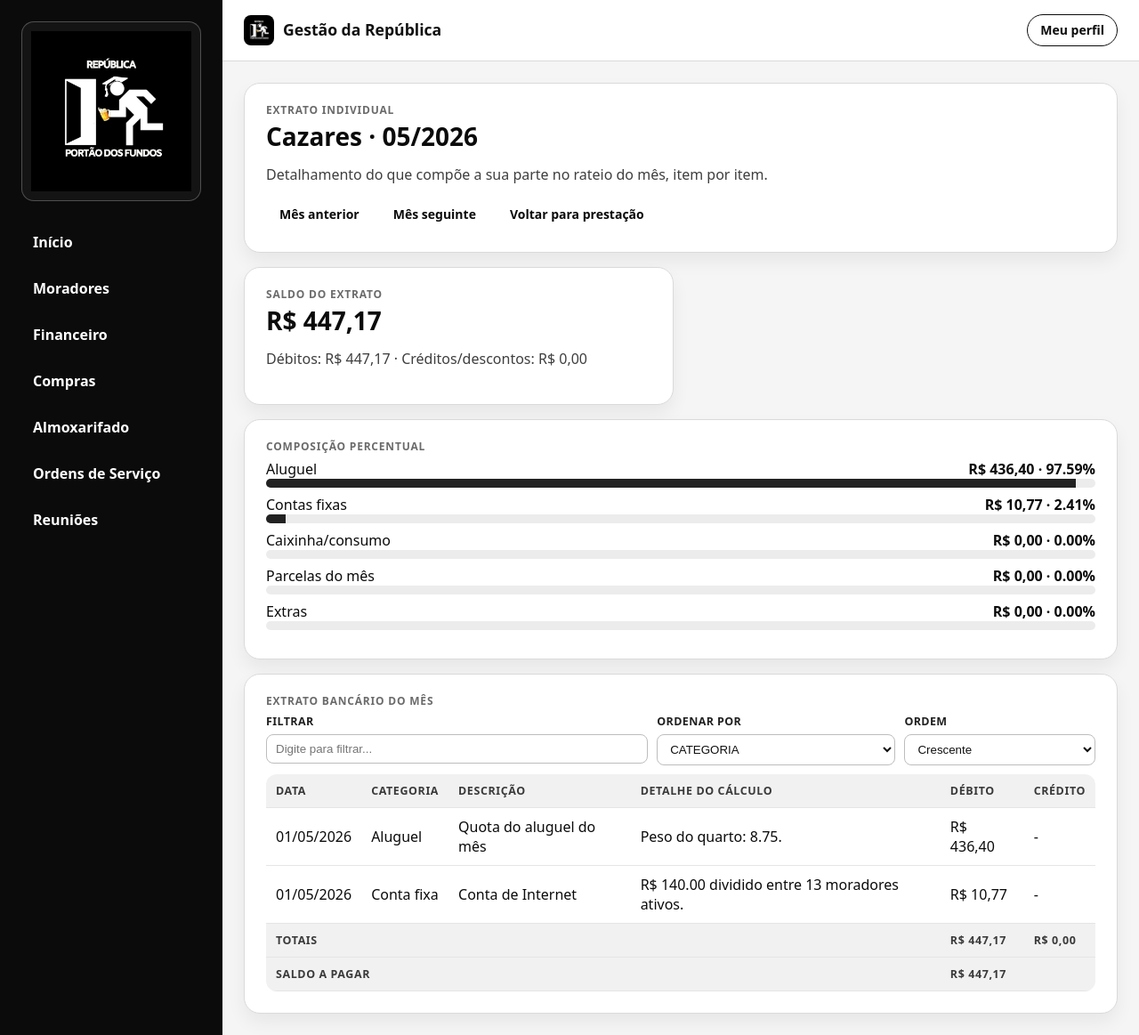
After one commit to flavioeduardo670/rpf, a Django app: page /financeiro/prestacao-contas/morador/7/ in a window 1280 px wide. The commit adds this page. Shown: the whole page at 89% size. Run offline with Django 5.2, Linux system fonts and the light colour scheme; a user stored in the database is signed in; data comes from the database, SQL or seed files in the repository; tables that the repository leaves empty hold one stand-in row (values such as "Sample post"); parts of the project's set-up code (start-up, migrations or seed data) failed here and were passed over.

Commit message:
Isola contas fixas por mês no financeiro

```diff
--- /dev/null
+++ b/core/templates/core/financeiro_prestacao_contas_detalhe.html
@@ -0,0 +1,74 @@
+{% extends 'core/base.html' %}
+{% block title %}Prestação de contas · {{ morador_label }} | ERP RPF{% endblock %}
+{% block content %}
+<section class="rpf-dashboard-grid" style="gap:16px;">
+  <article class="rpf-card" style="grid-column:1/-1;">
+    <p class="rpf-kpi__label">Extrato individual</p>
+    <h1 class="rpf-kpi__value">{{ morador_label }} · {{ mes_referencia|date:'m/Y' }}</h1>
+    <p>Detalhamento do que compõe a sua parte no rateio do mês, item por item.</p>
+    <div style="display:flex; gap:8px; flex-wrap:wrap; margin-top:8px;">
+      <a href="{% url 'financeiro_prestacao_contas_morador' item.morador.id %}?mes={{ mes_anterior|date:'Y-m' }}" class="rpf-btn rpf-btn--ghost">Mês anterior</a>
+      <a href="{% url 'financeiro_prestacao_contas_morador' item.morador.id %}?mes={{ mes_proximo|date:'Y-m' }}" class="rpf-btn rpf-btn--ghost">Mês seguinte</a>
+      <a href="{% url 'financeiro_prestacao_contas' %}?mes={{ mes_referencia|date:'Y-m' }}" class="rpf-btn rpf-btn--ghost">Voltar para prestação</a>
+    </div>
+  </article>
+
+  <article class="rpf-card" style="grid-column: span 2;">
+    <p class="rpf-kpi__label">Saldo do extrato</p>
+    <h2 class="rpf-kpi__value">R$ {{ saldo_extrato|floatformat:2 }}</h2>
+    <p>Débitos: R$ {{ total_debitos|floatformat:2 }} · Créditos/descontos: R$ {{ total_creditos|floatformat:2 }}</p>
+  </article>
+  <article class="rpf-card" style="grid-column: span 4;">
+    <p class="rpf-kpi__label">Composição percentual</p>
+    {% for c in composicao %}
+      <div style="margin-bottom:8px;">
+        <div style="display:flex;justify-content:space-between;"><span>{{ c.label }}</span><strong>R$ {{ c.valor|floatformat:2 }} · {{ c.percentual }}%</strong></div>
+        <div style="height:10px;background:#ececec;border-radius:999px;overflow:hidden;"><div style="height:100%;width:{{ c.percentual }}%;background:#222;"></div></div>
+      </div>
+    {% endfor %}
+  </article>
+
+  <article class="rpf-card" style="grid-column:1/-1;">
+    <p class="rpf-kpi__label">Extrato bancário do mês</p>
+    <div style="overflow:auto;">
+      <table class="rpf-table" style="width:100%; min-width:920px;">
+        <thead>
+          <tr>
+            <th>Data</th>
+            <th>Categoria</th>
+            <th>Descrição</th>
+            <th>Detalhe do cálculo</th>
+            <th>Débito</th>
+            <th>Crédito</th>
+          </tr>
+        </thead>
+        <tbody>
+          {% for lancamento in lancamentos %}
+          <tr>
+            <td>{{ lancamento.data|date:'d/m/Y' }}</td>
+            <td>{{ lancamento.categoria }}</td>
+            <td>{{ lancamento.descricao }}</td>
+            <td>{{ lancamento.detalhe|default:'-' }}</td>
+            <td>{% if lancamento.tipo == 'debito' %}R$ {{ lancamento.valor|floatformat:2 }}{% else %}-{% endif %}</td>
+            <td>{% if lancamento.tipo == 'credito' %}R$ {{ lancamento.valor|floatformat:2 }}{% else %}-{% endif %}</td>
+          </tr>
+          {% empty %}
+          <tr><td colspan="6">Nenhum lançamento encontrado para este mês.</td></tr>
+          {% endfor %}
+        </tbody>
+        <tfoot>
+          <tr>
+            <th colspan="4">Totais</th>
+            <th>R$ {{ total_debitos|floatformat:2 }}</th>
+            <th>R$ {{ total_creditos|floatformat:2 }}</th>
+          </tr>
+          <tr>
+            <th colspan="4">Saldo a pagar</th>
+            <th colspan="2">R$ {{ saldo_extrato|floatformat:2 }}</th>
+          </tr>
+        </tfoot>
+      </table>
+    </div>
+  </article>
+</section>
+{% endblock %}
--- a/core/urls.py
+++ b/core/urls.py
@@ -16,6 +16,8 @@ urlpatterns = [
     path('moradores/exportar/', views.exportar_moradores_csv, name='exportar_moradores_csv'),
     path('financeiro/', views.financeiro_home, name='financeiro'),
     path('financeiro/aluguel/', views.financeiro, name='financeiro_aluguel'),
+    path('financeiro/prestacao-contas/', views.financeiro_prestacao_contas, name='financeiro_prestacao_contas'),
+    path('financeiro/prestacao-contas/morador/<int:morador_id>/', views.financeiro_prestacao_contas_morador, name='financeiro_prestacao_contas_morador'),
     path('financeiro/exportar/', views.exportar_financeiro_csv, name='exportar_financeiro_csv'),
     path('financeiro/notas/<int:nota_id>/pagar/', views.pagar_nota, name='pagar_nota'),
     path('financeiro/parcelas/<int:parcela_id>/pagar/', views.pagar_parcela, name='pagar_parcela'),
--- a/core/views/__init__.py
+++ b/core/views/__init__.py
@@ -10,6 +10,8 @@ from .financeiro import (
     exportar_financeiro_csv,
     financeiro,
     financeiro_home,
+    financeiro_prestacao_contas,
+    financeiro_prestacao_contas_morador,
     pagar_nota,
     pagar_parcela,
     ver_comprovante_pagamento,
--- a/core/views/financeiro.py
+++ b/core/views/financeiro.py
@@ -15,7 +15,7 @@ from django.views.decorators.http import require_POST
 from core.forms import (
     AjusteMoradorForm,
     ConfiguracaoFinanceiraForm,
-    ContaFixaForm,
+    ContaFixaMensalForm,
     DescontoMensalForm,
     PendenciaMensalItemForm,
     apply_form_config,
@@ -26,7 +26,7 @@ from core.models import (
     Comodo,
     ComprovantePagamentoMorador,
     ConfiguracaoFinanceira,
-    ContaFixa,
+    ContaFixaMensal,
     LocalArmazenamento,
     Mensalidade,
     Morador,
@@ -39,13 +39,13 @@ from core.models import (
     Setor,
 )
 from core.services.estoque import garantir_setores_e_locais_base
-from core.services.financeiro import calcular_rateio_financeiro, resolver_mes_referencia
+from core.services.financeiro import calcular_rateio_financeiro, garantir_contas_fixas_mensais, resolver_mes_referencia
 
 from .common import can_edit, setor_required
 from .common import get_user_morador
 
 
-ContaFixaFormSet = forms.modelformset_factory(ContaFixa, form=ContaFixaForm, extra=1, can_delete=True)
+ContaFixaMensalFormSet = forms.modelformset_factory(ContaFixaMensal, form=ContaFixaMensalForm, extra=1, can_delete=True)
 AjusteMoradorFormSet = forms.modelformset_factory(AjusteMorador, form=AjusteMoradorForm, extra=1, can_delete=True)
 PendenciaMensalItemFormSet = forms.modelformset_factory(PendenciaMensalItem, form=PendenciaMensalItemForm, extra=1, can_delete=True)
 
@@ -136,8 +136,8 @@ def financeiro_home(request):
         {
             'titulo': 'Prestação de contas',
             'descricao': 'Consolidação de despesas e prestação por período.',
-            'url': '',
-            'status': 'Em breve',
+            'url': redirect('financeiro_prestacao_contas').url,
+            'status': 'Ativo',
         },
         {
             'titulo': 'Fluxo de caixa',
@@ -154,6 +154,231 @@ def financeiro_home(request):
     ]
     return render(request, 'core/financeiro_home.html', {'modulos': modulos})
 
+
+
+
+
+def _usuario_pode_ver_prestacao_geral(request):
+    if request.user.is_superuser or request.user.groups.filter(name='Financeiro').exists():
+        return True
+    return can_edit(request, 'acesso_financeiro_visualizar') or can_edit(request, 'acesso_financeiro_editar')
+
+
+def _usuario_pode_ver_extrato_morador(request, morador_id):
+    if _usuario_pode_ver_prestacao_geral(request):
+        return True
+    morador_logado = get_user_morador(request.user)
+    return bool(morador_logado and morador_logado.id == morador_id)
+
+
+def _valor_percentual(valor, total):
+    percentual = (valor / total * Decimal('100')) if total else Decimal('0.00')
+    return f"{percentual.quantize(Decimal('0.01'))}"
+
+
+def _dividir_valor_por_moradores(valor, quantidade):
+    if not quantidade:
+        return Decimal('0.00')
+    return (valor / quantidade).quantize(Decimal('0.01'))
+
+
+def _moradores_participantes_parcela(parcela, moradores_ativos):
+    excluidos_ids = {item.morador_id for item in parcela.rateio_exclusoes.all()}
+    participantes = [morador for morador in moradores_ativos if morador.id not in excluidos_ids]
+    return participantes or moradores_ativos
+
+
+def _valor_parcela_para_morador(parcela, morador, participantes):
+    if not participantes or morador.id not in {participante.id for participante in participantes}:
+        return Decimal('0.00')
+    valor_total = parcela.valor or Decimal('0.00')
+    valor_base = (valor_total / len(participantes)).quantize(Decimal('0.01'))
+    participante_ids = [participante.id for participante in participantes]
+    if morador.id == participante_ids[-1]:
+        return (valor_total - (valor_base * (len(participantes) - 1))).quantize(Decimal('0.01'))
+    return valor_base
+
+
+def _montar_extrato_morador(resumo, item, mes_referencia):
+    morador = item['morador']
+    moradores_ativos = resumo['moradores_ativos']
+    total_moradores = resumo['total_moradores_ativos']
+    lancamentos = []
+
+    def adicionar(data, categoria, descricao, valor, tipo='debito', detalhe=''):
+        valor = (valor or Decimal('0.00')).quantize(Decimal('0.01'))
+        if valor == Decimal('0.00'):
+            return
+        lancamentos.append({
+            'data': data,
+            'categoria': categoria,
+            'descricao': descricao,
+            'detalhe': detalhe,
+            'tipo': tipo,
+            'valor': valor,
+        })
+
+    adicionar(
+        mes_referencia,
+        'Aluguel',
+        'Quota do aluguel do mês',
+        item['aluguel'],
+        detalhe=f"Peso do quarto: {morador.peso_quarto or Decimal('0.00')}.",
+    )
+
+    for conta, valor_morador in zip(resumo['contas_fixas'], item['fixas_detalhe']):
+        adicionar(
+            mes_referencia,
+            'Conta fixa',
+            conta.nome,
+            valor_morador,
+            detalhe=f"R$ {conta.valor.quantize(Decimal('0.01'))} dividido entre {total_moradores} moradores ativos.",
+        )
+
+    for parcela in resumo['parcelas_rateio']:
+        participantes = _moradores_participantes_parcela(parcela, moradores_ativos)
+        valor_morador = _valor_parcela_para_morador(parcela, morador, participantes)
+        if valor_morador == Decimal('0.00'):
+            continue
+        nota = parcela.nota
+        detalhes = [
+            f"Parcela {parcela.numero}",
+            f"mês de cobrança {parcela.mes_referencia.strftime('%m/%Y')}",
+            f"dividida entre {len(participantes)} morador(es)",
+        ]
+        if nota.fornecedor:
+            detalhes.append(f"fornecedor: {nota.fornecedor}")
+        if nota.tipo_item:
+            detalhes.append(f"tipo: {nota.tipo_item}")
+        adicionar(
+            nota.data_emissao or parcela.vencimento or mes_referencia,
+            'Parcelas do mês',
+            nota.descricao,
+            valor_morador,
+            detalhe='; '.join(detalhes) + '.',
+        )
+
+    for pendencia in resumo['pendencias_items']:
+        valor_morador = _dividir_valor_por_moradores(pendencia.valor, total_moradores)
+        descricao = pendencia.motivo or pendencia.descricao or pendencia.get_tipo_display()
+        detalhe = pendencia.descricao if pendencia.motivo and pendencia.descricao != pendencia.motivo else ''
+        adicionar(
+            pendencia.mes_referencia,
+            pendencia.get_tipo_display(),
+            descricao,
+            valor_morador,
+            tipo='credito' if pendencia.tipo == 'desconto' else 'debito',
+            detalhe=(detalhe or f"Rateado igualmente entre {total_moradores} moradores ativos."),
+        )
+
+    ajustes = AjusteMorador.objects.filter(mes_referencia=mes_referencia, morador=morador).order_by('id')
+    for ajuste in ajustes:
+        adicionar(
+            ajuste.mes_referencia,
+            'Ajuste individual',
+            ajuste.motivo,
+            ajuste.valor,
+            tipo='credito' if ajuste.tipo == 'desconto' else 'debito',
+            detalhe=ajuste.get_tipo_display(),
+        )
+
+    lancamentos.sort(key=lambda lancamento: (lancamento['data'], lancamento['categoria'], lancamento['descricao']))
+    total_debitos = sum((l['valor'] for l in lancamentos if l['tipo'] == 'debito'), Decimal('0.00')).quantize(Decimal('0.01'))
+    total_creditos = sum((l['valor'] for l in lancamentos if l['tipo'] == 'credito'), Decimal('0.00')).quantize(Decimal('0.01'))
+    saldo = (total_debitos - total_creditos).quantize(Decimal('0.01'))
+    return lancamentos, total_debitos, total_creditos, saldo
+
+
+@login_required
+def financeiro_prestacao_contas(request):
+    mes_referencia = resolver_mes_referencia(request.GET.get('mes'))
+    morador_logado = get_user_morador(request.user)
+    if not _usuario_pode_ver_prestacao_geral(request):
+        if morador_logado:
+            return redirect(
+                f"{redirect('financeiro_prestacao_contas_morador', morador_id=morador_logado.id).url}"
+                f"?mes={mes_referencia.strftime('%Y-%m')}"
+            )
+        raise PermissionDenied('Você não tem permissão para acessar a prestação de contas.')
+
+    resumo = calcular_rateio_financeiro(mes_referencia, incluir_pendencia=True)
+    resumo['rateio_moradores'] = sorted(
+        resumo['rateio_moradores'],
+        key=lambda item: (item['morador'].ordem_hierarquia, item['morador'].nome),
+    )
+    total_rateio = resumo['total_rateio']
+
+    composicao_raw = [
+        ('Aluguel', resumo['valor_aluguel']),
+        ('Contas fixas', resumo['valor_fixas_total']),
+        ('Parcelas do mês', resumo['total_parcelas_mes_rateio']),
+        ('Extras', resumo['pendencia_total_mes']),
+        ('Descontos', resumo['desconto_total_mes']),
+    ]
+    composicao_gastos = []
+    for label, valor in composicao_raw:
+        composicao_gastos.append({
+            'label': label,
+            'valor': valor,
+            'percentual': _valor_percentual(valor, total_rateio),
+        })
+
+    parcelas_ordenadas = sorted(resumo['parcelas_rateio'], key=lambda p: p.nota.data_emissao or mes_referencia)
+    calendario = {}
+    for parcela in parcelas_ordenadas:
+        data_ref = parcela.nota.data_emissao or mes_referencia
+        if data_ref.month != mes_referencia.month or data_ref.year != mes_referencia.year:
+            continue
+        bucket = calendario.setdefault(data_ref, {'data': data_ref, 'total': Decimal('0.00'), 'qtd': 0})
+        bucket['total'] += parcela.valor or Decimal('0.00')
+        bucket['qtd'] += 1
+
+    return render(request, 'core/financeiro_prestacao_contas.html', {
+        'mes_referencia': mes_referencia,
+        'mes_anterior': (mes_referencia - timedelta(days=1)).replace(day=1),
+        'mes_proximo': (mes_referencia + timedelta(days=32)).replace(day=1),
+        'composicao_gastos': composicao_gastos,
+        'calendario_gastos': sorted(calendario.values(), key=lambda x: x['data']),
+        **resumo,
+    })
+
+
+@login_required
+def financeiro_prestacao_contas_morador(request, morador_id):
+    if not _usuario_pode_ver_extrato_morador(request, morador_id):
+        raise PermissionDenied('Você só pode acessar o seu próprio extrato individual.')
+
+    mes_referencia = resolver_mes_referencia(request.GET.get('mes'))
+    resumo = calcular_rateio_financeiro(mes_referencia, incluir_pendencia=True)
+    item = next((i for i in resumo['rateio_moradores'] if i['morador'].id == morador_id), None)
+    if item is None:
+        raise PermissionDenied('Morador não encontrado no rateio do mês.')
+
+    morador_label = item['morador'].apelido or item['morador'].nome
+    total = item['valor'] or Decimal('0.00')
+    composicao = []
+    for label, valor in [
+        ('Aluguel', item['aluguel']),
+        ('Contas fixas', item['fixas']),
+        ('Caixinha/consumo', item['caixinha']),
+        ('Parcelas do mês', item['parcelas']),
+        ('Extras', item['extra']),
+    ]:
+        composicao.append({'label': label, 'valor': valor, 'percentual': _valor_percentual(valor, total)})
+
+    lancamentos, total_debitos, total_creditos, saldo_extrato = _montar_extrato_morador(resumo, item, mes_referencia)
+    return render(request, 'core/financeiro_prestacao_contas_detalhe.html', {
+        'mes_referencia': mes_referencia,
+        'mes_anterior': (mes_referencia - timedelta(days=1)).replace(day=1),
+        'mes_proximo': (mes_referencia + timedelta(days=32)).replace(day=1),
+        'item': item,
+        'morador_label': morador_label,
+        'composicao': composicao,
+        'lancamentos': lancamentos,
+        'total_debitos': total_debitos,
+        'total_creditos': total_creditos,
+        'saldo_extrato': saldo_extrato,
+    })
 
 @setor_required(group_name='Financeiro', morador_view_attr='acesso_financeiro_visualizar', morador_edit_attr='acesso_financeiro_editar')
 def financeiro(request):
@@ -202,11 +427,20 @@ def financeiro(request):
                     obj.delete()
                 return redirect(f"{redirect('financeiro_aluguel').url}?mes={mes.strftime('%Y-%m')}")
         elif 'fixas_submit' in request.POST:
-            fs = ContaFixaFormSet(request.POST, queryset=ContaFixa.objects.all())
+            mes = datetime.strptime(request.POST.get('mes_referencia'), '%Y-%m-%d').date().replace(day=1)
+            garantir_contas_fixas_mensais(mes)
+            fs = ContaFixaMensalFormSet(
+                request.POST,
+                queryset=ContaFixaMensal.objects.filter(mes_referencia=mes).order_by('nome', 'id'),
+            )
             if fs.is_valid():
-                fs.save()
-                mes_ref = request.POST.get('mes_referencia')
-                return redirect(f"{redirect('financeiro_aluguel').url}?mes={mes_ref[:7]}") if mes_ref else redirect('financeiro_aluguel')
+                contas = fs.save(commit=False)
+                for conta in contas:
+                    conta.mes_referencia = mes
+                    conta.save()
+                for obj in fs.deleted_objects:
+                    obj.delete()
+                return redirect(f"{redirect('financeiro_aluguel').url}?mes={mes.strftime('%Y-%m')}")
         else:
             configuracao_form = ConfiguracaoFinanceiraForm(request.POST, instance=configuracao)
             if configuracao_form.is_valid():
@@ -230,6 +464,7 @@ def financeiro(request):
         item['status_pagamento'] = 'pago' if item['comprovante'] or divida_morador <= Decimal('1.00') else 'pendente'
 
     total_recebido = Mensalidade.objects.filter(pago=True).aggregate(Sum('valor'))['valor__sum'] or Decimal('0.00')
+    total_a_arrecadar = sum((item['valor'] for item in resumo['rateio_moradores']), Decimal('0.00')).quantize(Decimal('0.01'))
     total_expr = ExpressionWrapper(
         Case(
             When(nota__quantidade__gt=0, then=F('nota__quantidade') * F('nota__valor')),
@@ -244,7 +479,7 @@ def financeiro(request):
     ).select_related('nota').annotate(total_valor=total_expr).order_by('-vencimento', '-id')
     return render(request, 'core/financeiro.html', {
         'total_recebido': total_recebido,
-        'saldo': total_recebido - resumo['total_despesas'],
+        'total_a_arrecadar': total_a_arrecadar,
         'notas': parcelas_notas,
         'configuracao_form': configuracao_form,
         'parcelas_abertas': resumo['parcelas_rateio'].filter(status='pendente').order_by('vencimento', 'id'),
@@ -260,7 +495,9 @@ def financeiro(request):
             queryset=AjusteMorador.objects.filter(mes_referencia=mes_referencia).order_by('id'),
             prefix='ajuste',
         ),
-        'fixas_formset': ContaFixaFormSet(queryset=ContaFixa.objects.all()),
+        'fixas_formset': ContaFixaMensalFormSet(
+            queryset=ContaFixaMensal.objects.filter(mes_referencia=mes_referencia).order_by('nome', 'id'),
+        ),
         'rateio_colspan': 9 + len(resumo['contas_fixas']),
         'can_edit_financeiro': can_edit_financeiro,
         **resumo,
@@ -448,11 +685,31 @@ def compras(request):
         default=F('valor'),
         output_field=DecimalField(max_digits=12, decimal_places=2),
     )
-    notas = NotaFiscal.objects.filter(setor='compras').annotate(
+    notas_base = NotaFiscal.objects.filter(setor='compras').annotate(
         total_valor=ExpressionWrapper(total_valor_expr, output_field=DecimalField(max_digits=12, decimal_places=2)),
         mes_cobranca=Subquery(mes_cobranca_sub),
-    ).order_by('-data_emissao')
-    return render(request, 'core/compras.html', {'form': form, 'notas': notas, 'can_edit_compras': can_edit_compras, 'comodos': Comodo.objects.select_related('andar').order_by('andar__nome', 'nome'), 'locais': LocalArmazenamento.objects.select_related('comodo').order_by('nome')})
+    )
+    mes_referencia = resolver_mes_referencia(request.GET.get('mes'))
+    notas = notas_base.filter(mes_cobranca=mes_referencia).order_by('-data_emissao', '-id')
+
+    meses_disponiveis = list(
+        notas_base.exclude(mes_cobranca__isnull=True)
+        .values_list('mes_cobranca', flat=True)
+        .distinct()
+        .order_by('-mes_cobranca')
+    )
+
+    return render(request, 'core/compras.html', {
+        'form': form,
+        'notas': notas,
+        'can_edit_compras': can_edit_compras,
+        'mes_referencia': mes_referencia,
+        'mes_anterior': (mes_referencia - timedelta(days=1)).replace(day=1),
+        'mes_proximo': (mes_referencia + timedelta(days=32)).replace(day=1),
+        'meses_disponiveis': meses_disponiveis,
+        'comodos': Comodo.objects.select_related('andar').order_by('andar__nome', 'nome'),
+        'locais': LocalArmazenamento.objects.select_related('comodo').order_by('nome'),
+    })
 
 
 @setor_required(group_name='Compras', morador_view_attr='acesso_compras_visualizar')
```
Also changed, not shown: core/forms.py (+11 -0 lines), core/models.py (+23 -0 lines), core/services/financeiro.py (+31 -2 lines), core/templates/core/compras.html (+66 -13 lines), core/templates/core/financeiro.html (+4 -3 lines), core/templates/core/financeiro_prestacao_contas.html (added, +60 -0 lines), core/tests/test_financeiro_prestacao_urls.py (added, +19 -0 lines), core/tests/test_financeiro_service.py (+18 -1 lines), core/tests/test_no_merge_conflict_markers.py (added, +15 -0 lines), core/migrations/0061_contafixamensal.py (added).
